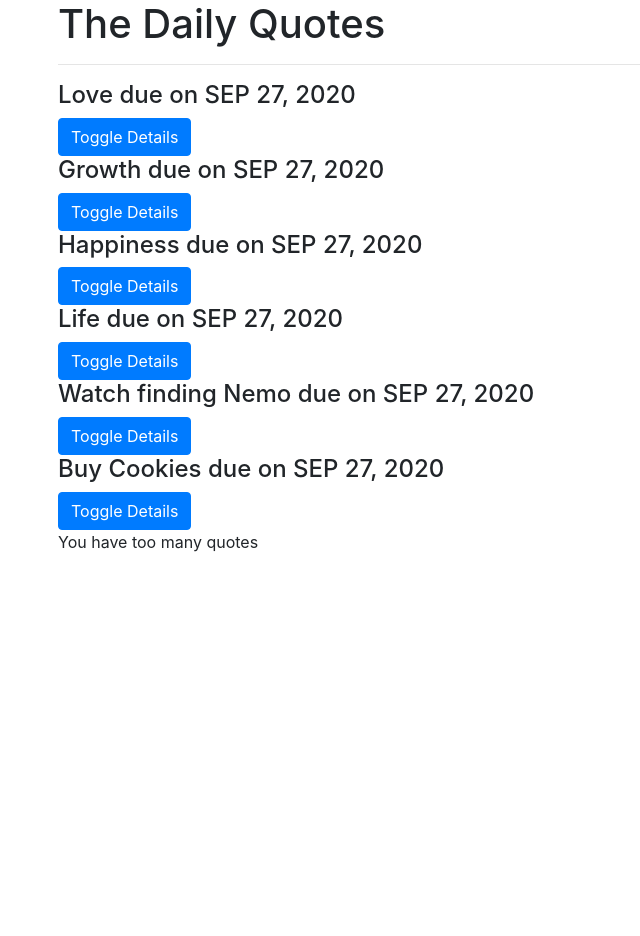
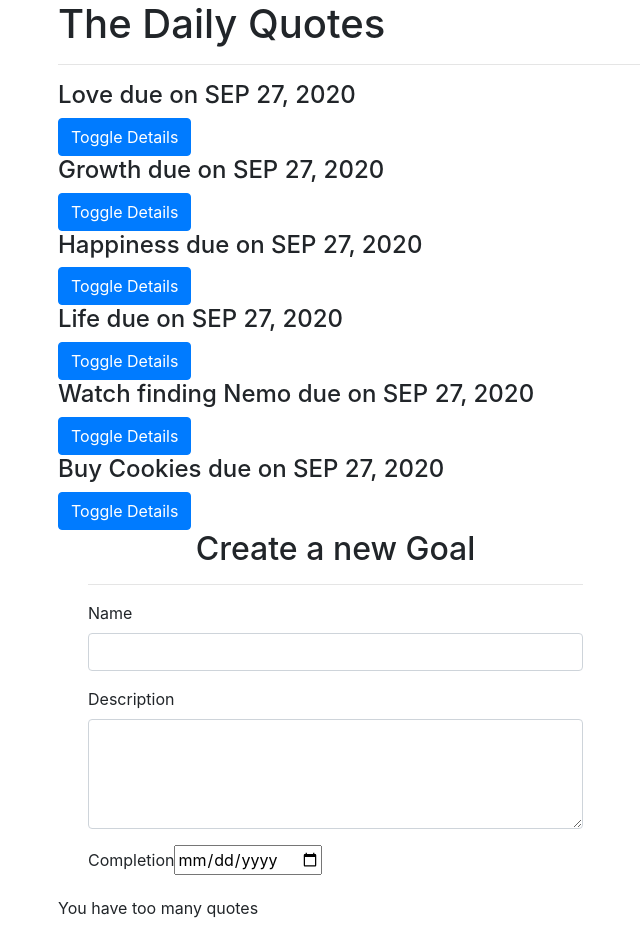
Before and after one commit to FredAtei/Quotes, an Angular app: page / in a window 1280 px wide. Shown: the whole page, without its empty margins (27-667 px from the left). Before the commit the page ends 800 px from the top, so only its background shows below. Built offline with nearby package versions, Linux system fonts and the light colour scheme.

Commit message:
add form components

```diff
--- a/src/app/app.module.ts
+++ b/src/app/app.module.ts
@@ -1,5 +1,6 @@
 import { BrowserModule } from '@angular/platform-browser';
 import { NgModule } from '@angular/core';
+import { FormsModule } from '@angular/forms';
 
 import { AppRoutingModule } from './app-routing.module';
 import { AppComponent } from './app.component';
@@ -18,7 +19,8 @@
   ],
   imports: [
     BrowserModule,
-    AppRoutingModule
+    AppRoutingModule,
+    FormsModule
   ],
   providers: [],
   bootstrap: [AppComponent]
--- a/src/app/quote-form/quote-form.component.ts
+++ b/src/app/quote-form/quote-form.component.ts
@@ -1,4 +1,5 @@
 import { Component, OnInit } from '@angular/core';
+import { Quote } from '../quote';
 
 @Component({
   selector: 'app-quote-form',
@@ -7,6 +8,7 @@
 })
 export class QuoteFormComponent implements OnInit {
 
+  newQuote = new Quote(0, "", "", new Date());
   constructor() { }
 
   ngOnInit(): void {
--- a/src/app/quote/quote.component.html
+++ b/src/app/quote/quote.component.html
@@ -16,6 +16,9 @@
       </div>
     </div>
   </div>
+  <div class="col-md-6">
+    <app-quote-form></app-quote-form>
+  </div>
 
   <p *ngIf='quotes.length > 5'>You have too many quotes</p>
 </div>
```
